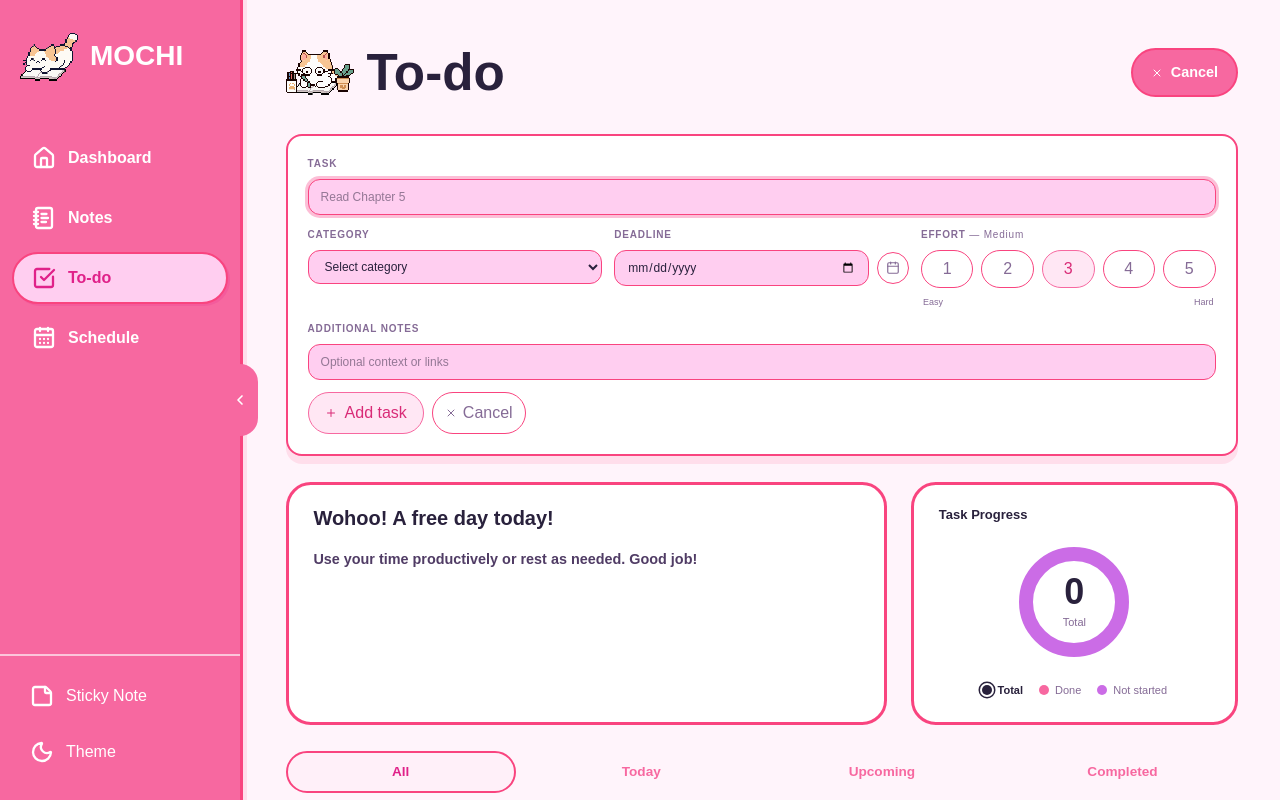
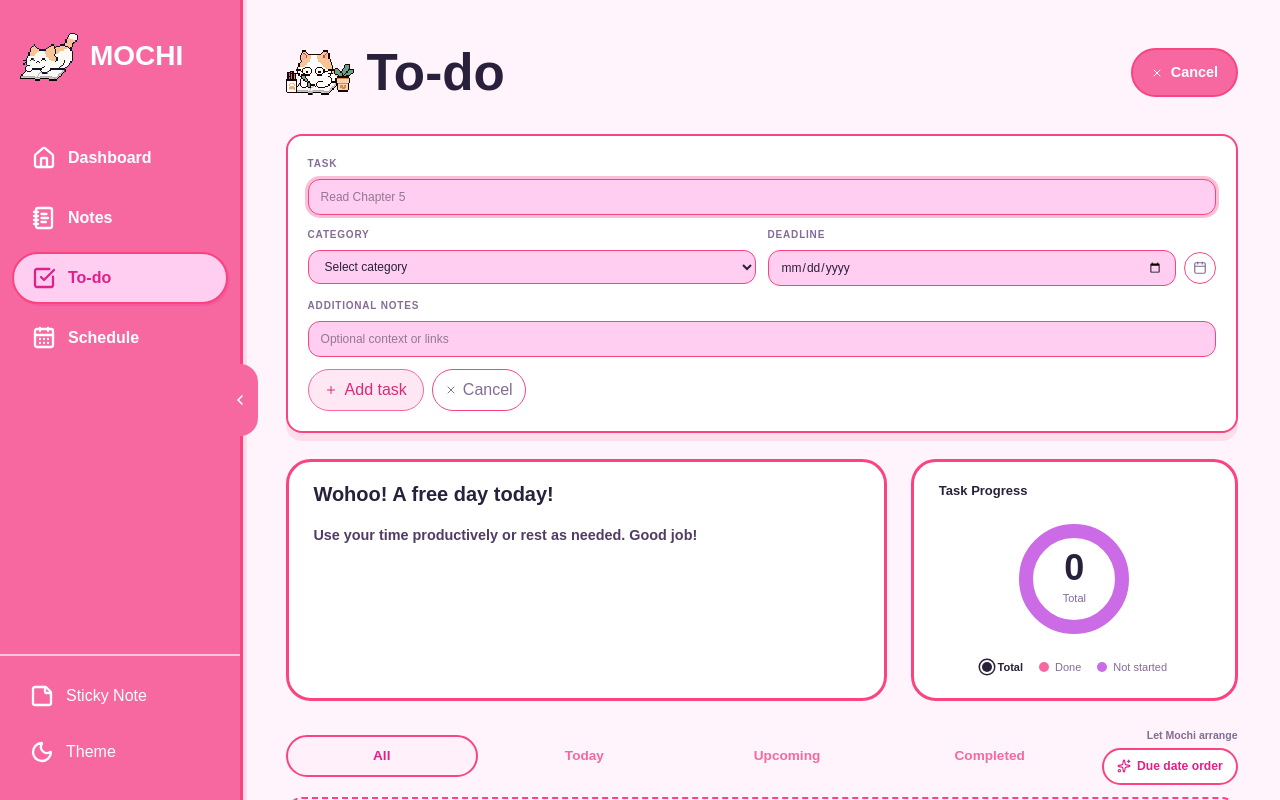
Before and after one commit to erichiii/Mochi-Your-Personal-School-Secretary, a React (Vite) app in the folder mochi/: page /todo in a window 1280 px wide. Both pictures are taken after a click on the button "Add task". Built offline with nearby package versions, Linux system fonts and the light colour scheme; a web font is replaced by a local one.

Commit message:
updated priority scheduling algo

```diff
--- a/mochi/src/features/todo/TodoPage.jsx
+++ b/mochi/src/features/todo/TodoPage.jsx
@@ -1,5 +1,5 @@
 import { useEffect, useMemo, useRef, useState } from 'react'
-import { Circle, Plus, X } from 'lucide-react'
+import { Circle, Plus, Sparkles, X } from 'lucide-react'
 import useStore from '../../app/store/useStore'
 import TaskForm from './components/TaskForm'
 import TaskList from './components/TaskList'
@@ -30,6 +30,7 @@ export default function TodoPage() {
   const { tasks, loadTasks, createTask, updateTask, deleteTask } = useStore()
   const [formOpen, setFormOpen] = useState(false)
   const [filter, setFilter] = useState('all')
+  const [mochiArrange, setMochiArrange] = useState(false)
 
   useEffect(() => { loadTasks() }, [])
 
@@ -75,7 +76,7 @@ export default function TodoPage() {
       category: payload.category || '',
       deadline: payload.deadline ?? null,
       additionalNotes: payload.additionalNotes || '',
-      effort: payload.effort ?? 3,
+      effort: payload.effort,
       priority: 0,
       userPriority: null,
       pomodoroCount: 0,
@@ -193,11 +194,18 @@ export default function TodoPage() {
             <nav className="todo-page__filters" aria-label="Task filters">
               {['all', 'today', 'upcoming', 'completed'].map((item) => <button key={item} type="button" className={filter === item ? 'is-active' : ''} onClick={() => setFilter(item)}>{item}</button>)}
             </nav>
+            <div className="todo-page__arrange-control">
+              <span>Let Mochi arrange</span>
+              <button type="button" aria-pressed={mochiArrange} className={mochiArrange ? 'is-active' : ''} onClick={() => setMochiArrange((value) => !value)} title="Sorts by urgency, estimated workload, and priority.">
+                <Sparkles size={14} /> {mochiArrange ? 'Mochi arranged' : 'Due date order'}
+              </button>
+            </div>
           </div>
           <TaskList
             tasks={tasks}
             categories={categories}
             filter={filter}
+            mochiArrange={mochiArrange}
             onToggleDone={handleToggleDone}
             onUpdate={handleUpdate}
             onDelete={handleDelete}
--- a/mochi/src/features/todo/components/TaskForm.jsx
+++ b/mochi/src/features/todo/components/TaskForm.jsx
@@ -66,7 +66,7 @@ export default function TaskForm({ onCreate, onCancel, categories = [] }) {
         />
       </div>
 
-      <div className="grid grid-cols-1 sm:grid-cols-3 gap-3">
+      <div className="grid grid-cols-1 sm:grid-cols-2 gap-3">
         <div className="flex flex-col gap-2">
           <label style={{ fontSize: '10px', fontWeight: 700, letterSpacing: '0.08em', textTransform: 'uppercase', color: 'var(--mochi-text-muted)' }}>
             Category
@@ -128,7 +128,7 @@ export default function TaskForm({ onCreate, onCancel, categories = [] }) {
           </div>
         </div>
 
-        <div className="flex flex-col gap-2">
+        <div className="task-form__effort flex flex-col gap-2">
           <label style={{ fontSize: '10px', fontWeight: 700, letterSpacing: '0.08em', textTransform: 'uppercase', color: 'var(--mochi-text-muted)' }}>
             Effort{' '}
             <span style={{ textTransform: 'none', fontWeight: 400, fontSize: '10px' }}>
--- a/mochi/src/features/todo/components/TaskList.jsx
+++ b/mochi/src/features/todo/components/TaskList.jsx
@@ -1,6 +1,6 @@
 import { createPortal } from 'react-dom'
 import { Fragment, useEffect, useRef, useState } from 'react'
-import { ArrowDownUp, Bell, Calendar, Check, Tag, Timer, Trash2 } from 'lucide-react'
+import { Bell, Calendar, Check, Tag, Timer, Trash2 } from 'lucide-react'
 import { computePriority, priorityMeta } from '../../../shared/utils/priority'
 import PomodoroTimer from './PomodoroTimer'
 
@@ -47,6 +47,23 @@ const sortByPriority = (arr) =>
   [...arr]
     .map((t) => ({ ...t, _score: computePriority(t) }))
     .sort((a, b) => b._score - a._score)
+
+const sortByDueDate = (arr) =>
+  [...arr].sort((a, b) => (a.deadline ?? Number.MAX_SAFE_INTEGER) - (b.deadline ?? Number.MAX_SAFE_INTEGER))
+
+const daysLeftLabel = (deadline) => {
+  if (!Number.isFinite(deadline)) return 'No due date'
+  const today = new Date()
+  today.setHours(0, 0, 0, 0)
+  const due = new Date(deadline)
+  due.setHours(0, 0, 0, 0)
+  const days = Math.round((due.getTime() - today.getTime()) / 86_400_000)
+  if (days < 0) return 'Overdue'
+  if (days === 0) return 'Today'
+  if (days === 1) return 'Tomorrow'
+  if (days <= 7) return days === 2 ? '2 days left' : 'This week'
+  return `${days} days left`
+}
 
 // ── Reminder dropdown (portal) ─────────────────────────────────────────────
 
@@ -105,7 +122,6 @@ function TaskRow({ task, categories = [], onToggleDone, onDelete, onUpdate }) {
   const [category, setCategory] = useState(task.category || '')
   const [deadline, setDeadline] = useState(task.deadline ? toLocalDate(task.deadline) : '')
   const [notes,    setNotes]    = useState(task.additionalNotes || '')
-  const [effort,   setEffort]   = useState(task.effort ?? 3)
   const [catEdit,      setCatEdit]      = useState(null) // null | 'select' | 'custom'
   const [dateEdit,     setDateEdit]     = useState(false)
   const [timerOpen,    setTimerOpen]    = useState(false)
@@ -118,13 +134,12 @@ function TaskRow({ task, categories = [], onToggleDone, onDelete, onUpdate }) {
     setCategory(task.category || '')
     setDeadline(task.deadline ? toLocalDate(task.deadline) : '')
     setNotes(task.additionalNotes || '')
-    setEffort(task.effort ?? 3)
   }, [task])
 
   const save = (key, val) => onUpdate(task.id, { [key]: val })
 
-  const score    = computePriority({ ...task, effort })
-  const meta     = priorityMeta(score)
+  const score    = computePriority(task)
+  const meta     = priorityMeta(score, task.isDone)
   const dateInfo = task.deadline ? fmtDeadline(task.deadline) : null
   const hasReminder   = task.reminder != null
   const reminderLabel = REMINDER_OPTIONS.find((o) => o.value === (task.reminder ?? null))?.label
@@ -148,7 +163,7 @@ function TaskRow({ task, categories = [], onToggleDone, onDelete, onUpdate }) {
         </td>
 
         {/* Task */}
-        <td style={{ padding: '10px 12px', width: '26%', verticalAlign: 'middle', overflow: 'hidden' }}>
+        <td style={{ padding: '10px 12px', width: '25%', verticalAlign: 'middle', overflow: 'hidden' }}>
           <div className="flex items-center gap-2.5">
             <button
               onClick={() => onToggleDone(task)}
@@ -224,8 +239,15 @@ function TaskRow({ task, categories = [], onToggleDone, onDelete, onUpdate }) {
           )}
         </td>
 
+        {/* Days left */}
+        <td style={{ padding: '10px 12px', width: '12%', verticalAlign: 'middle', overflow: 'hidden' }}>
+          <span className="task-days-left" data-state={daysLeftLabel(task.deadline).toLowerCase().replaceAll(' ', '-')}>
+            {daysLeftLabel(task.deadline)}
+          </span>
+        </td>
+
         {/* Due date */}
-        <td style={{ padding: '10px 12px', width: '13%', verticalAlign: 'middle', overflow: 'hidden' }}>
+        <td style={{ padding: '10px 12px', width: '14%', verticalAlign: 'middle', overflow: 'hidden' }}>
           {dateEdit ? (
             <input
               ref={dateRef}
@@ -255,27 +277,8 @@ function TaskRow({ task, categories = [], onToggleDone, onDelete, onUpdate }) {
           )}
         </td>
 
-        {/* Effort */}
-        <td style={{ padding: '10px 12px', width: '9%', verticalAlign: 'middle' }}>
-          <div className="flex items-center gap-[3px]" title={`Effort: ${effort}/5`}>
-            {[1, 2, 3, 4, 5].map((n) => (
-              <button
-                key={n}
-                onClick={() => { setEffort(n); save('effort', n) }}
-                title={['', 'Very easy', 'Easy', 'Medium', 'Hard', 'Very hard'][n]}
-                style={{
-                  width: 8, height: 8, borderRadius: '50%', flexShrink: 0,
-                  background: n <= effort ? meta.text : 'var(--mochi-border)',
-                  border: 'none', padding: 0, cursor: 'pointer',
-                  transition: 'background 0.12s',
-                }}
-              />
-            ))}
-          </div>
-        </td>
-
         {/* Priority */}
-        <td style={{ padding: '10px 12px', width: '11%', verticalAlign: 'middle' }}>
+        <td style={{ padding: '10px 12px', width: '15%', verticalAlign: 'middle' }}>
           <div className="flex flex-col gap-0.5">
             <span
               className="text-[10px] font-bold px-2 py-0.5 rounded-full self-start"
@@ -284,7 +287,7 @@ function TaskRow({ task, categories = [], onToggleDone, onDelete, onUpdate }) {
             >
               {meta.label}
             </span>
-            <span style={{ fontSize: '9px', color: 'var(--mochi-text-muted)', paddingLeft: '2px' }}>{score}/100</span>
+            <span style={{ fontSize: '9px', color: 'var(--mochi-text-muted)', paddingLeft: '2px' }}>{task.isDone ? 'Done' : `${score}/100`}</span>
           </div>
         </td>
 
@@ -390,7 +393,7 @@ function TaskRow({ task, categories = [], onToggleDone, onDelete, onUpdate }) {
 
 // ── TaskList ───────────────────────────────────────────────────────────────
 
-export default function TaskList({ tasks, categories = [], filter = 'all', onToggleDone, onDelete, onUpdate }) {
+export default function TaskList({ tasks, categories = [], filter = 'all', mochiArrange = false, onToggleDone, onDelete, onUpdate }) {
   const today = new Date()
   today.setHours(0, 0, 0, 0)
   const tomorrow = today.getTime() + 86_400_000
@@ -400,7 +403,7 @@ export default function TaskList({ tasks, categories = [], filter = 'all', onTog
     if (filter === 'upcoming') return !task.isDone && task.deadline >= tomorrow
     return true
   })
-  const active = sortByPriority(filteredTasks.filter((t) => !t.isDone))
+  const active = (mochiArrange ? sortByPriority : sortByDueDate)(filteredTasks.filter((t) => !t.isDone))
   const done   = filteredTasks.filter((t) => t.isDone).sort((a, b) => (b.updatedAt || 0) - (a.updatedAt || 0))
 
   if (filteredTasks.length === 0) {
@@ -421,11 +424,9 @@ export default function TaskList({ tasks, categories = [], filter = 'all', onTog
             <th style={{ width: 3, padding: 0 }} />
             <th style={{ textAlign: 'left', padding: '10px 12px' }}>Task</th>
             <th style={{ textAlign: 'left', padding: '10px 12px' }}>Subject</th>
+            <th style={{ textAlign: 'left', padding: '10px 12px' }}>Days left</th>
             <th style={{ textAlign: 'left', padding: '10px 12px' }}>Due date</th>
-            <th style={{ textAlign: 'left', padding: '10px 12px' }}>Effort</th>
-            <th style={{ textAlign: 'left', padding: '10px 12px' }}>
-              <span className="flex items-center gap-1">Priority <ArrowDownUp size={9} /></span>
-            </th>
+            <th style={{ textAlign: 'left', padding: '10px 12px' }}>Priority</th>
             <th style={{ textAlign: 'left', padding: '10px 12px' }}>Notes</th>
           </tr>
         </thead>
--- a/mochi/src/index.css
+++ b/mochi/src/index.css
@@ -575,6 +575,7 @@ input:focus, select:focus, textarea:focus {
 .todo-page__add-task:hover { background: var(--mochi-border); transform: translateY(-1px); }
 .todo-page__add-task:active { transform: translateY(1px); }
 .todo-page__form { padding: 1.25rem; border: 2px solid var(--mochi-border); border-radius: 1rem; background: var(--mochi-surface); box-shadow: var(--shadow-soft); }
+.task-form__effort { display: none; }
 .todo-page__summary-grid { display: grid; grid-template-columns: minmax(0, 1.75fr) minmax(15rem, 0.95fr); gap: 1.5rem; align-items: stretch; }
 .todo-page__summary-card, .todo-page__progress-card { min-height: 14rem; padding: 1.2rem 1.55rem; border: 3px solid var(--mochi-border); border-radius: 1.55rem; background: var(--mochi-surface); box-shadow: none; }
 .todo-page__progress-card { display: flex; flex-direction: column; align-items: stretch; }
@@ -590,10 +591,15 @@ input:focus, select:focus, textarea:focus {
 .todo-page__weekly-date { margin-left: auto; flex: 0 0 auto; color: var(--mochi-pink-dark); font-weight: 700; }
 .todo-page__tasks { display: flex; flex-direction: column; gap: 0.75rem; min-width: 0; }
 .todo-page__tasks-heading { display: flex; align-items: center; gap: 1rem; }
-.todo-page__filters { display: grid; grid-template-columns: repeat(4, minmax(0, 1fr)); width: 100%; gap: 0.65rem; }
+.todo-page__filters { display: grid; grid-template-columns: repeat(4, minmax(0, 1fr)); flex: 1; min-width: 0; gap: 0.65rem; }
 .todo-page__filters button { min-width: 0; border: 2px solid transparent; border-radius: 999px; padding: 0.55rem 0.75rem; background: transparent; color: var(--mochi-pink-mid); font-size: 0.85rem; font-weight: 700; text-align: center; text-transform: capitalize; transition: background .18s ease, color .18s ease; }
 .todo-page__filters button:hover { background: var(--mochi-hover); }
 .todo-page__filters button.is-active { border: 2px solid var(--mochi-border); background: #fff0f9; color: var(--mochi-pink-dark); }
+.todo-page__arrange-control { display: grid; justify-items: end; gap: 0.25rem; flex: 0 0 auto; }
+.todo-page__arrange-control > span { color: var(--mochi-text-muted); font-size: 0.66rem; font-weight: 600; }
+.todo-page__arrange-control button { display: inline-flex; align-items: center; gap: 0.4rem; border: 2px solid var(--mochi-border); border-radius: 999px; padding: 0.48rem 0.8rem; background: var(--mochi-surface); color: var(--mochi-pink-dark); font-size: 0.76rem; font-weight: 700; white-space: nowrap; transition: background .18s ease, color .18s ease; }
+.todo-page__arrange-control button:hover { background: var(--mochi-hover); }
+.todo-page__arrange-control button.is-active { background: var(--mochi-pink-mid); color: #fff; }
 .todo-task-list { overflow-x: auto; padding: 0.55rem 0.75rem 0.75rem; border: 3px solid var(--mochi-border); border-radius: 1.55rem; background: #fff8fd; }
 .todo-task-table { min-width: 48rem; border-collapse: separate; border-spacing: 0 0.5rem; }
 .todo-task-table thead tr { background: transparent !important; }
@@ -604,6 +610,10 @@ input:focus, select:focus, textarea:focus {
 .todo-task-table tbody tr.task-row td:last-child { border-right: 2px solid var(--mochi-border); border-radius: 0 1.2rem 1.2rem 0; }
 .todo-task-table tbody tr.task-row:hover td { background: #ffdef2; }
 .todo-task-table tbody tr.task-row td:first-child > div { width: 4px !important; }
+.task-days-left { display: inline-flex; max-width: 100%; overflow: hidden; text-overflow: ellipsis; white-space: nowrap; border-radius: 999px; padding: 0.3rem 0.55rem; background: #fff0f9; color: var(--mochi-text-soft); font-size: 0.65rem; font-weight: 700; }
+.task-days-left[data-state="overdue"] { background: var(--mochi-pink); color: var(--mochi-pink-dark); }
+.task-days-left[data-state="today"], .task-days-left[data-state="tomorrow"] { background: var(--mochi-peach); color: var(--mochi-peach-dark); }
+.task-days-left[data-state="no-due-date"] { border: 1px solid var(--mochi-border); background: transparent; color: var(--mochi-text-muted); }
 .todo-task-table tbody tr.task-row.is-completed td { border-color: rgba(92, 151, 102, 0.45); background: #eef9ef; opacity: 0.72; }
 .todo-task-table tbody tr.task-row.is-completed:hover td { background: #e5f5e6; }
 .todo-task-table tbody tr.task-row.is-completed input { color: #55775b !important; }
@@ -649,6 +659,8 @@ input:focus, select:focus, textarea:focus {
   .todo-page__summary-grid { grid-template-columns: 1fr; }
   .todo-page__filters { gap: 0.25rem; }
   .todo-page__filters button { padding: 0.5rem 0.35rem; font-size: 0.78rem; }
+  .todo-page__tasks-heading { align-items: stretch; flex-direction: column; }
+  .todo-page__arrange-control { justify-items: start; }
   .todo-page__weekly-subject { display: none; }
 }
 
--- a/mochi/src/shared/utils/priority.js
+++ b/mochi/src/shared/utils/priority.js
@@ -1,4 +1,5 @@
 export const urgencyScore = (deadline) => {
+  if (!Number.isFinite(deadline)) return 5
   const msPerDay = 86_400_000
   const daysLeft = (deadline - Date.now()) / msPerDay
   if (daysLeft <= 0)  return 50
@@ -10,20 +11,41 @@ export const urgencyScore = (deadline) => {
 }
 
 export const effortScore = (effort) =>
-  Math.round((effort / 5) * 30)
+  Math.round((effort / 5) * 22)
 
 export const userBoostScore = (userPriority) =>
   userPriority == null ? 0 : Math.round((userPriority / 5) * 20)
 
-export const computePriority = (task) => {
-  const urgency   = urgencyScore(task.deadline)
-  const effort    = effortScore(task.effort ?? 3)
-  const userBoost = userBoostScore(task.userPriority)
-  return Math.min(100, urgency + effort + userBoost)
+const estimatedEffort = (task) => {
+  if (Number.isFinite(task.effort)) return task.effort
+  const title = `${task.title ?? ''} ${task.additionalNotes ?? ''}`.toLowerCase()
+  if (/exam|paper|project|presentation|research|portfolio/.test(title)) return 5
+  if (/review|study|practice|chapter|assignment/.test(title)) return 3
+  return title.length > 70 ? 3 : 2
 }
 
-export const priorityMeta = (score) => {
-  if (score >= 70) return { label: 'Urgent', bg: 'var(--mochi-pink)',  text: 'var(--mochi-pink-dark)'  }
-  if (score >= 40) return { label: 'Soon',   bg: 'var(--mochi-peach)', text: 'var(--mochi-peach-dark)' }
-  return              { label: 'Later',  bg: 'var(--mochi-mint)',  text: 'var(--mochi-mint-dark)'  }
+const taskTypeScore = (task) => {
+  const title = `${task.title ?? ''} ${task.additionalNotes ?? ''}`.toLowerCase()
+  if (/exam|quiz|test|recitation|deadline/.test(title)) return 12
+  if (/paper|project|presentation|research/.test(title)) return 9
+  return 4
 }
+
+export const computePriority = (task) => {
+  if (task.isDone) return 0
+  const urgency = urgencyScore(task.deadline)
+  const effort = effortScore(estimatedEffort(task))
+  const taskType = taskTypeScore(task)
+  const overdueBoost = Number.isFinite(task.deadline) && task.deadline < Date.now() ? 10 : 0
+  const subjectBoost = task.category ? 3 : 0
+  const userBoost = userBoostScore(task.userPriority)
+  return Math.max(1, Math.min(100, urgency + effort + taskType + overdueBoost + subjectBoost + userBoost))
+}
+
+export const priorityMeta = (score, isDone = false) => {
+  if (isDone) return { label: 'Done', bg: '#e7f6e8', text: '#55775b' }
+  if (score >= 85) return { label: 'Do first',   bg: 'var(--mochi-pink)', text: 'var(--mochi-pink-dark)' }
+  if (score >= 65) return { label: 'Start soon', bg: 'var(--mochi-peach)', text: 'var(--mochi-peach-dark)' }
+  if (score >= 40) return { label: 'Plan ahead', bg: 'var(--mochi-lavender)', text: 'var(--mochi-lavender-dark)' }
+  return { label: 'Low pressure', bg: '#e7f6e8', text: '#55775b' }
+}
```
